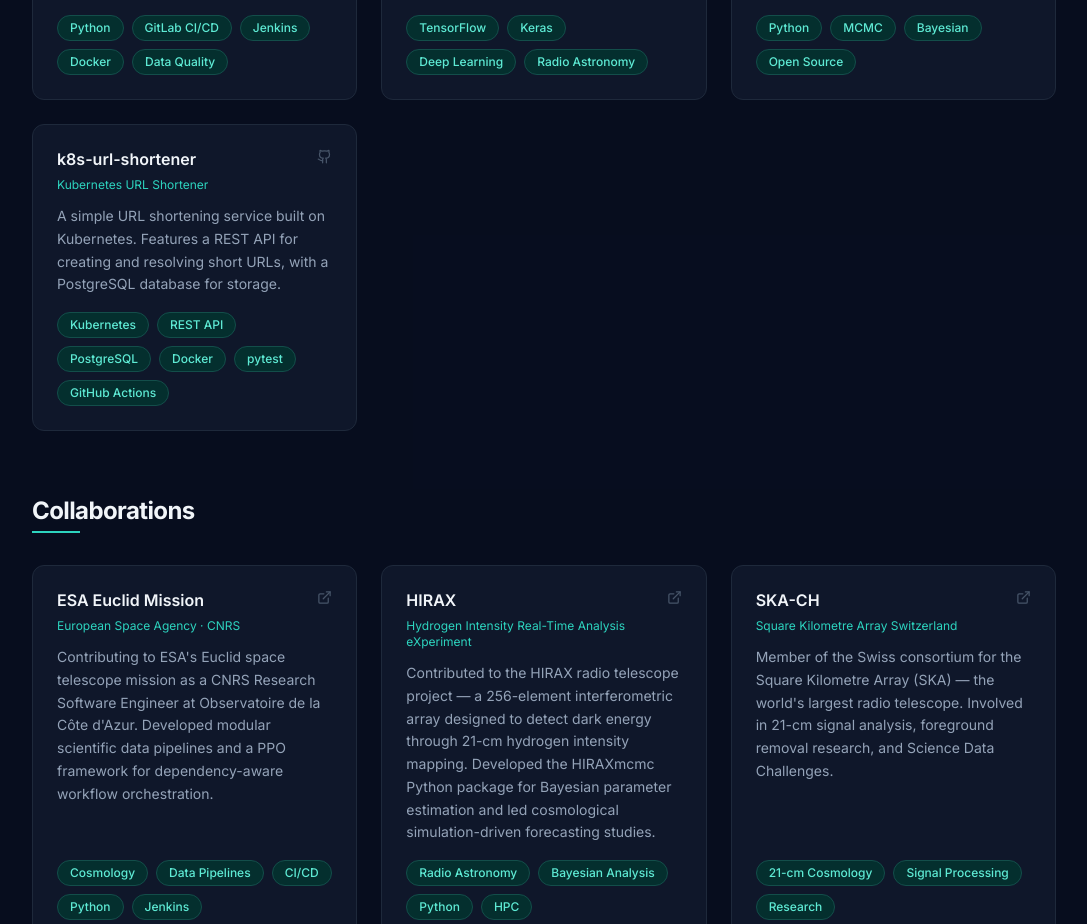
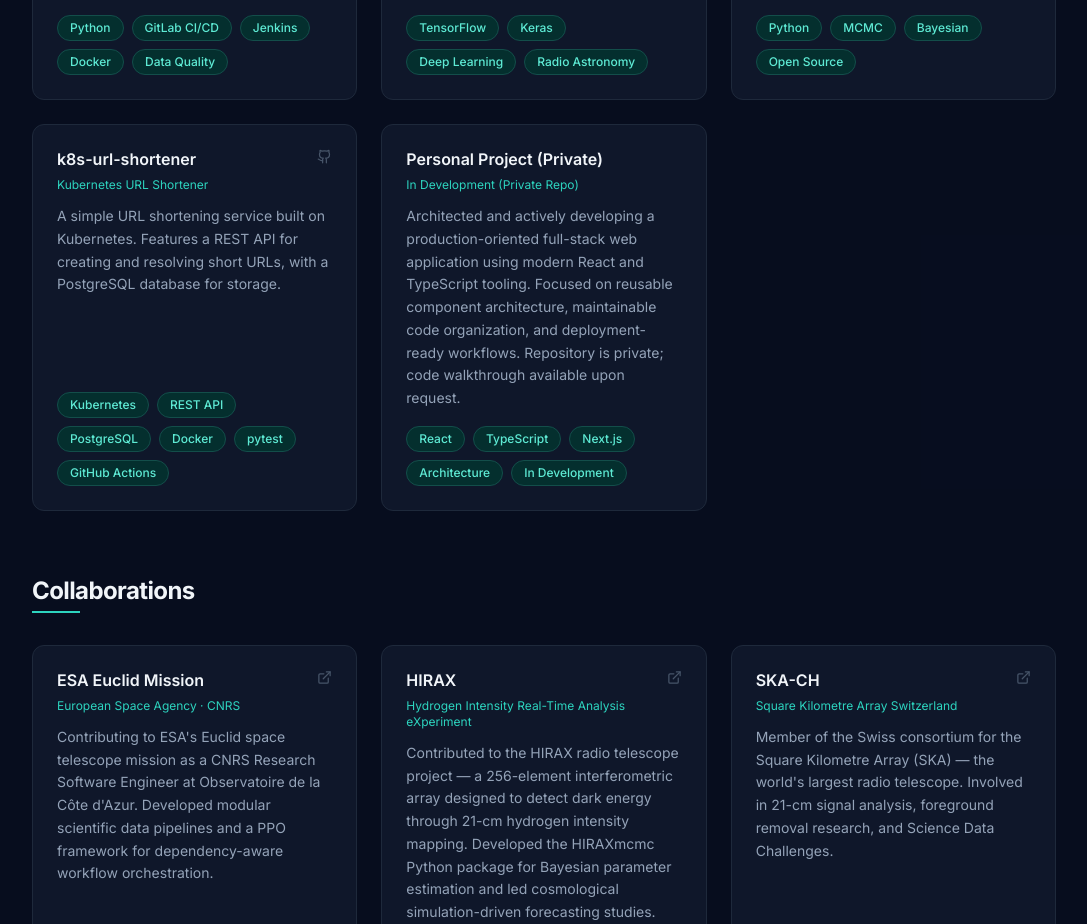
Before and after one commit to virajnistane/virajnistane.github.io, a Next.js app: page / in a window 1280 px wide. Shown: the part 2560-3484 px from the top of the page, without its empty margins (96-1183 px from the left). Built offline with nearby package versions, Linux system fonts and the light colour scheme.

Commit message:
personal project added

```diff
--- a/components/Projects.tsx
+++ b/components/Projects.tsx
@@ -66,6 +66,13 @@
       "A simple URL shortening service built on Kubernetes. Features a REST API for creating and resolving short URLs, with a PostgreSQL database for storage.",
     githubHref: "https://github.com/virajnistane/k8s-url-shortener",
     tags: ["Kubernetes", "REST API", "PostgreSQL", "Docker", "pytest", "GitHub Actions"],
+  },
+  {
+  name: "Personal Project (Private)",
+  short: "In Development (Private Repo)",
+  description:
+    "Architected and actively developing a production-oriented full-stack web application using modern React and TypeScript tooling. Focused on reusable component architecture, maintainable code organization, and deployment-ready workflows. Repository is private; code walkthrough available upon request.",
+  tags: ["React", "TypeScript", "Next.js", "Architecture", "In Development"],
   },
 ];
 
```
